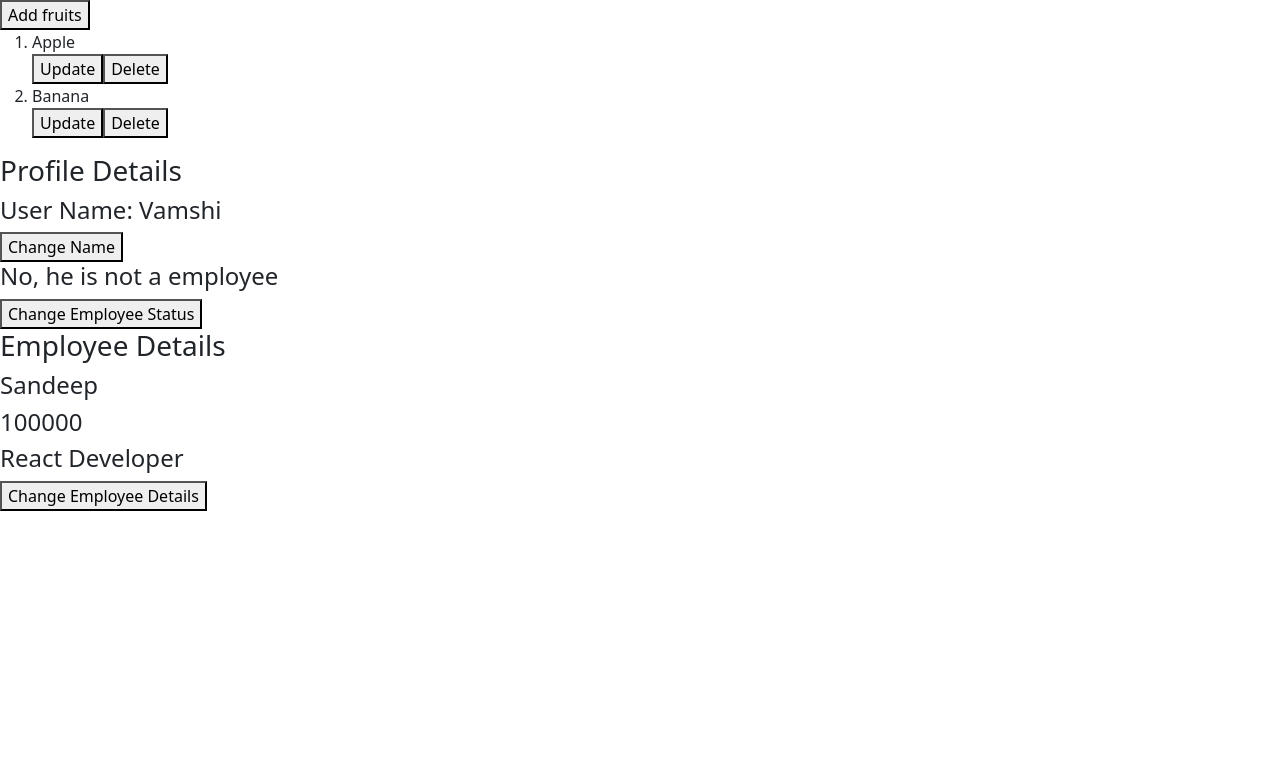
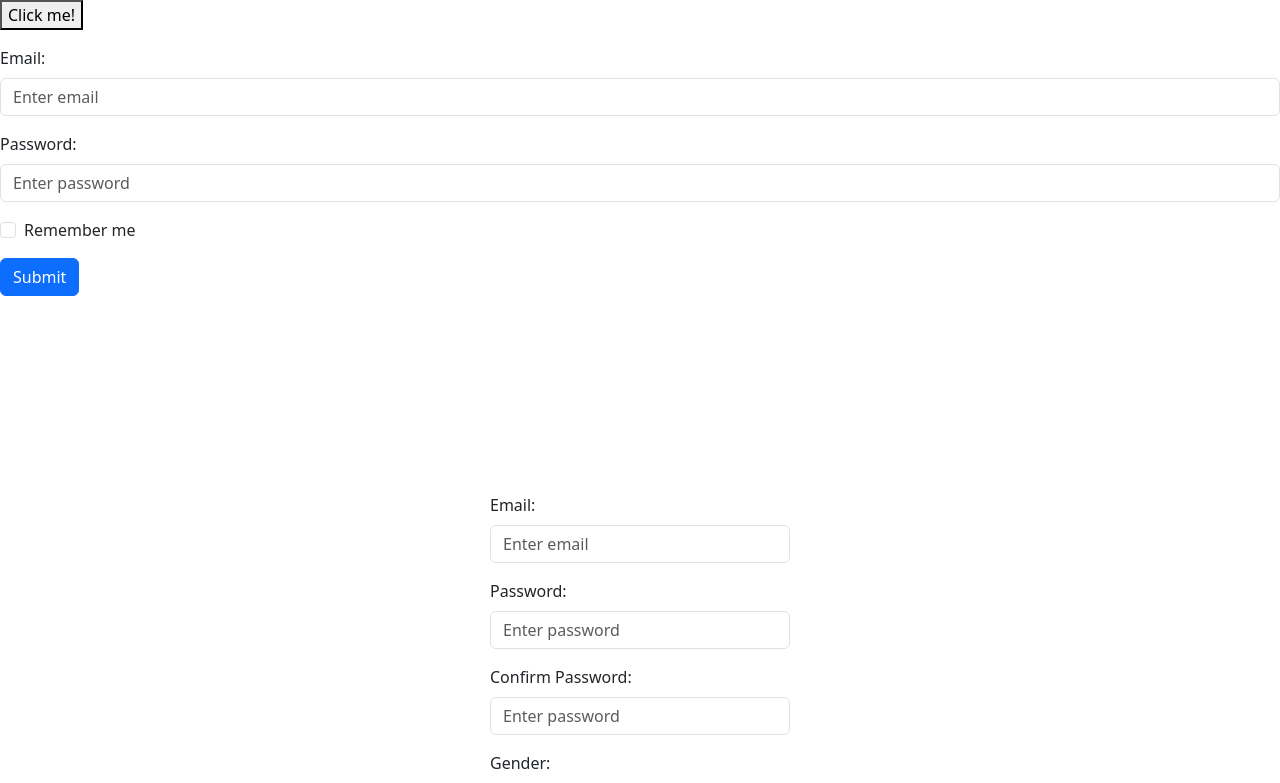
Before and after one commit to Vamshii17/REACT_PRACTICE, a React (Create React App) app: page / in a window 1280 px wide. Shown: the top 783 px of the page. Built offline with nearby package versions, Linux system fonts and the light colour scheme.

Commit message:
useRef hook and uncontrolled forms

```diff
--- a/src/App.js
+++ b/src/App.js
@@ -1,6 +1,7 @@
 import React from "react"
-import UseStateComponent from "./Components/Hooks/useState/useState";
-import TodoApp from "./Components/Hooks/useState/todosApp";
+import UncontrolledForms from "./Components/Forms/uncontrolledForms";
+import UncontrolledRegistrationForm from "./Components/Forms/uncontrolledRegistrationForm";
+import UseRefCounter from "./Components/Hooks/useRef/useRef";
 
 function Hello(){
   // const iplTeams=[{
@@ -21,8 +22,9 @@ function Hello(){
   // }]
   return(
     <>
-    <TodoApp />
-    <UseStateComponent />
+    <UseRefCounter />
+    <UncontrolledForms />
+    <UncontrolledRegistrationForm />
     </>
   )
 }
--- /dev/null
+++ b/src/Components/Forms/uncontrolledForms.js
@@ -0,0 +1,74 @@
+import { useRef, useState } from "react";
+
+
+const UncontrolledForms=()=>{
+    const emailRef = useRef()
+    const passwordRef = useRef()
+    const [error, setError] = useState("")
+    const handleSubmit=(event)=>{
+        event.preventDefault()
+        const email = emailRef.current.value
+        const password = Number(passwordRef.current.value)
+        const emailRegex=/gmail/
+        const passwordRegex=/[0-9]{4}/
+        if(emailRegex.test(email) && passwordRegex.test(password)){
+            const userForm = {
+                email : email,
+                password : password
+            }
+            console.log(userForm, 'vaild Credentials')
+            localStorage.setItem('userForm', JSON.stringify(userForm));
+        }else{
+            setError("Invaild Credentials")
+            const userForm = {
+                email : email,
+                password : password
+            }
+            console.log(userForm, 'Invaild Credentials')
+
+        }
+    }
+    return(
+        <>
+        <form onSubmit={handleSubmit}>
+            <div className="mb-3 mt-3">
+                <label htmlFor="email" className="form-label">
+                Email:
+                </label>
+                <input
+                    type="text"
+                    className="form-control"
+                    id="email"
+                    placeholder="Enter email"
+                    name="email"
+                    ref={emailRef}
+                />
+            </div>
+            <div className="mb-3">
+                <label htmlFor="pwd" className="form-label">
+                Password:
+                </label>
+                <input
+                    type="password"
+                    className="form-control"
+                    id="pwd"
+                    placeholder="Enter password"
+                    name="pswd"
+                    ref={passwordRef}
+                />
+            </div>
+            {error && <span style={{color: "red"}}>Invaild Credentials</span>}
+            <div className="form-check mb-3">
+                <label className="form-check-label">
+                <input className="form-check-input" type="checkbox" name="remember" />{" "}
+                Remember me
+                </label>
+            </div>
+            <button type="submit" className="btn btn-primary">
+            Submit
+            </button>
+        </form>
+        </>
+    )
+}
+export default UncontrolledForms;
--- /dev/null
+++ b/src/Components/Forms/uncontrolledRegistrationForm.js
@@ -0,0 +1,95 @@
+import { useRef, useState } from "react";
+
+const UncontrolledRegistrationForms = () => {
+    const emailRef = useRef();
+    const passwordRef = useRef();
+    const confirmPasswordRef = useRef();
+    const genderRef = useRef();
+    const [error, setError] = useState("");
+
+    const handleSubmit = (event) => {
+        event.preventDefault();
+        const email = emailRef.current.value;
+        const password = passwordRef.current.value;
+        const confirmPassword = confirmPasswordRef.current.value;
+        const gender = genderRef.current.value;
+        const emailRegex = /gmail/;
+        const passwordRegex = /[0-9]/;
+
+        if ((emailRegex.test(email) && passwordRegex.test(password)) && (password === confirmPassword)) {
+            const userForm = {
+                email: email,
+                password: password,
+                confirmPassword: confirmPassword,
+                gender: gender
+            };
+            console.log(userForm, 'Valid Credentials');
+            localStorage.setItem('userForm', JSON.stringify(userForm));
+        } else {
+            setError("Invalid Credentials");
+            const userForm = {
+                email: email,
+                password: password,
+                confirmPassword: confirmPassword,
+                gender: gender
+            };
+            console.log(userForm, 'Invalid Credentials');
+        }
+    };
+
+    return (
+        <div style={{ display: 'flex', justifyContent: 'center', alignItems: 'center', height: '100vh' }}>
+            <form onSubmit={handleSubmit} style={{ width: '300px' }}>
+                <div className="mb-3 mt-3">
+                    <label htmlFor="email" className="form-label">Email:</label>
+                    <input
+                        type="text"
+                        className="form-control"
+                        id="email"
+                        placeholder="Enter email"
+                        name="email"
+                        ref={emailRef}
+                    />
+                </div>
+                <div className="mb-3">
+                    <label htmlFor="pwd" className="form-label">Password:</label>
+                    <input
+                        type="password"
+                        className="form-control"
+                        id="pwd"
+                        placeholder="Enter password"
+                        name="pswd"
+                        ref={passwordRef}
+                    />
+                </div>
+                <div className="mb-3">
+                    <label htmlFor="confirmPwd" className="form-label">Confirm Password:</label>
+                    <input
+                        type="password"
+                        className="form-control"
+                        id="confirmPwd"
+                        placeholder="Enter password"
+                        name="confirmPswd"
+                        ref={confirmPasswordRef}
+                    />
+                </div>
+                <div className="mb-3">
+                    <label htmlFor="gender" className="form-label">Gender:</label>
+                    <select className="form-control" id="gender" ref={genderRef}>
+                        <option value="Male">Male</option>
+                        <option value="Female">Female</option>
+                    </select>
+                </div>
+                {error && <span style={{ color: "red" }}>{error}</span>}
+                <div className="form-check mb-3">
+                    <label className="form-check-label">
+                        <input className="form-check-input" type="checkbox" name="remember" /> Remember me
+                    </label>
+                </div>
+                <button type="submit" className="btn btn-primary" style={{ width: '100%' }}>Submit</button>
+            </form>
+        </div>
+    );
+};
+
+export default UncontrolledRegistrationForms;
--- /dev/null
+++ b/src/Components/Hooks/useRef/useRef.js
@@ -0,0 +1,19 @@
+import { useRef } from 'react';
+
+const UseRefCounter=()=>{
+  let ref = useRef(0);
+
+  function handleClick() {
+    ref.current = ref.current + 1;
+    alert('You clicked ' + ref.current + ' times!');
+  }
+
+  return (
+    <>
+    <button onClick={handleClick}>
+      Click me!
+    </button>
+    </>
+  );
+}
+export default UseRefCounter;
```
